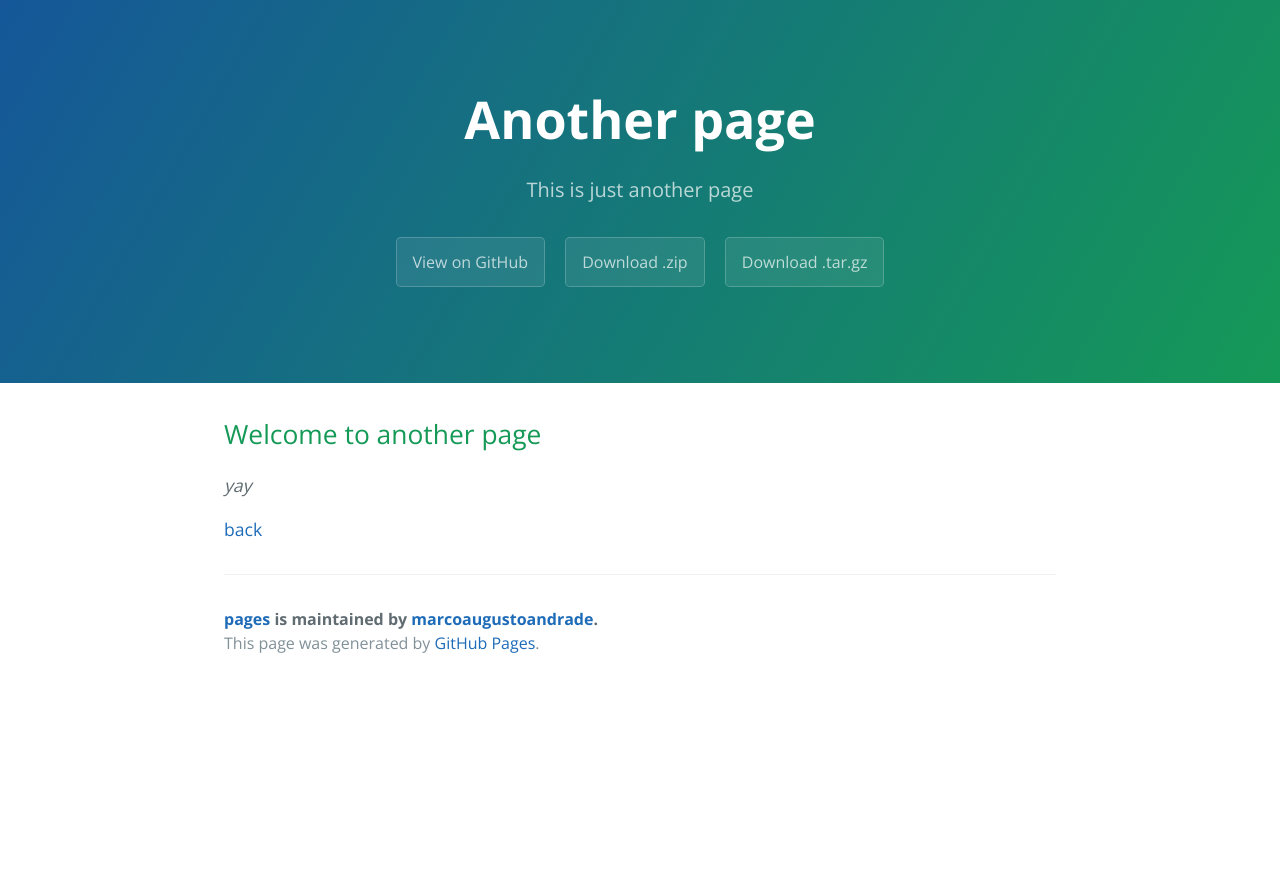
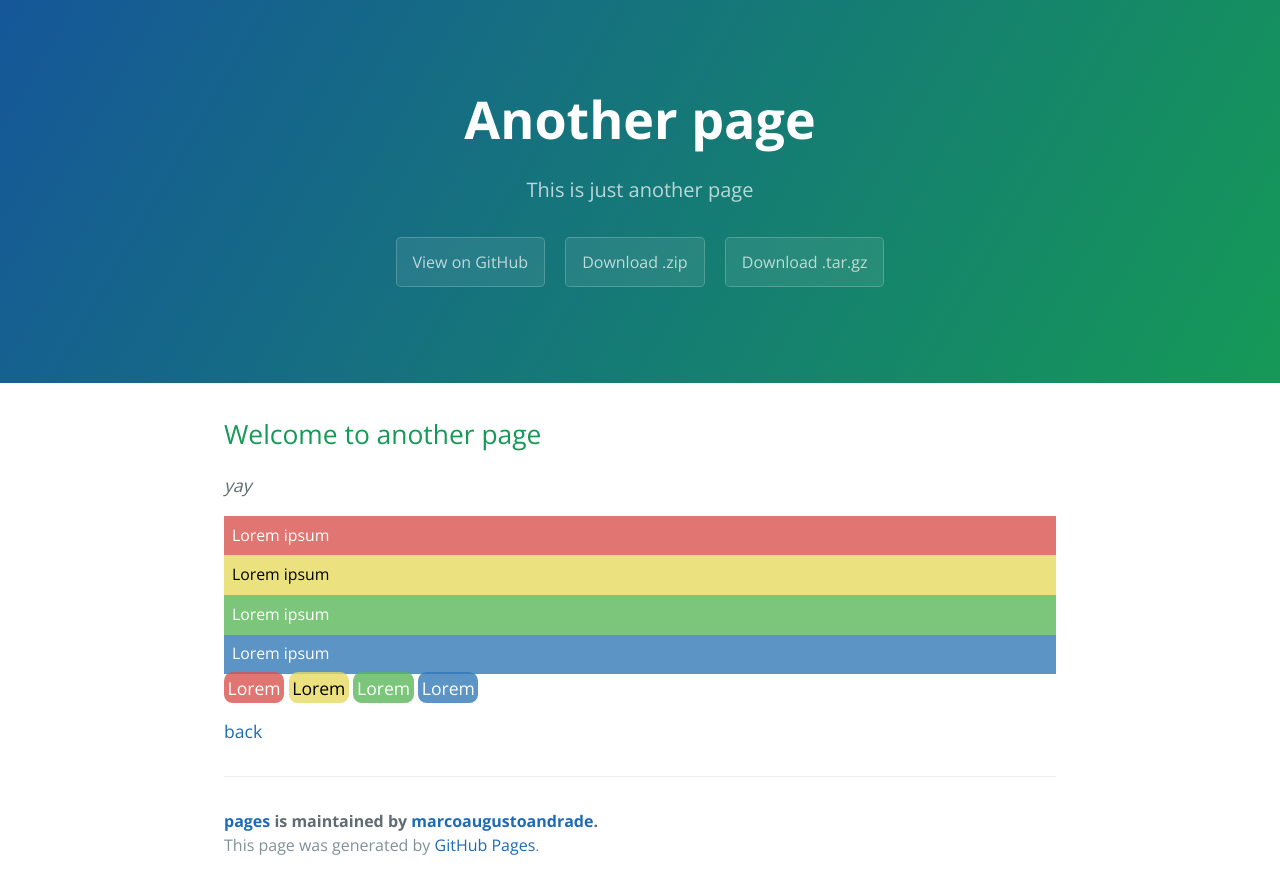
Before and after one commit to marcoaugustoandrade/pages, a Jekyll site: the page built from another-page.md, in a window 1280 px wide. Shown: the top 894 px of the page. Built offline with Jekyll 4.4.1, drawn with Linux system fonts in a browser that asks for light colours.

Commit message:
Add custom CSS

```diff
--- /dev/null
+++ b/_sass/custom.scss
@@ -0,0 +1,24 @@
+.message{
+    font-size: 0.9em !important;
+    padding: 0.5em !important;
+}
+.badge{
+    padding: 0.2em !important;
+    border-radius: 0.5em !important;
+}
+.message-warning, .badge-warning{
+    background-color: rgba(231,218,94, 0.801);
+    color: black;
+}
+.message-danger, .badge-danger{
+    background-color: rgba(217,83,79, 0.801);
+    color: white;
+}
+.message-success, .badge-success{
+    background-color: rgba(92,184,92, 0.801);
+    color: white;
+}
+.message-info, .badge-info{
+    background-color: rgba(51,122,183, 0.801);
+    color: white;
+}
--- a/_sass/jekyll-theme-cayman.scss
+++ b/_sass/jekyll-theme-cayman.scss
@@ -1,6 +1,7 @@
 @import "normalize";
 @import "rouge-github";
 @import "variables";
+@import "custom";
 @import url('https://fonts.googleapis.com/css?family=Open+Sans:400,700');
 
 @mixin large {
--- a/another-page.md
+++ b/another-page.md
@@ -8,4 +8,15 @@ description: This is just another page
 
 _yay_
 
+<div class="message message-danger">Lorem ipsum</div>
+<div class="message message-warning">Lorem ipsum</div>
+<div class="message message-success">Lorem ipsum</div>
+<div class="message message-info">Lorem ipsum</div>
+<div>
+    <label class="badge badge-danger">Lorem</label>
+    <label class="badge badge-warning">Lorem</label>
+    <label class="badge badge-success">Lorem</label>
+    <label class="badge badge-info">Lorem</label>
+</div>
+
 [back](./)
```
